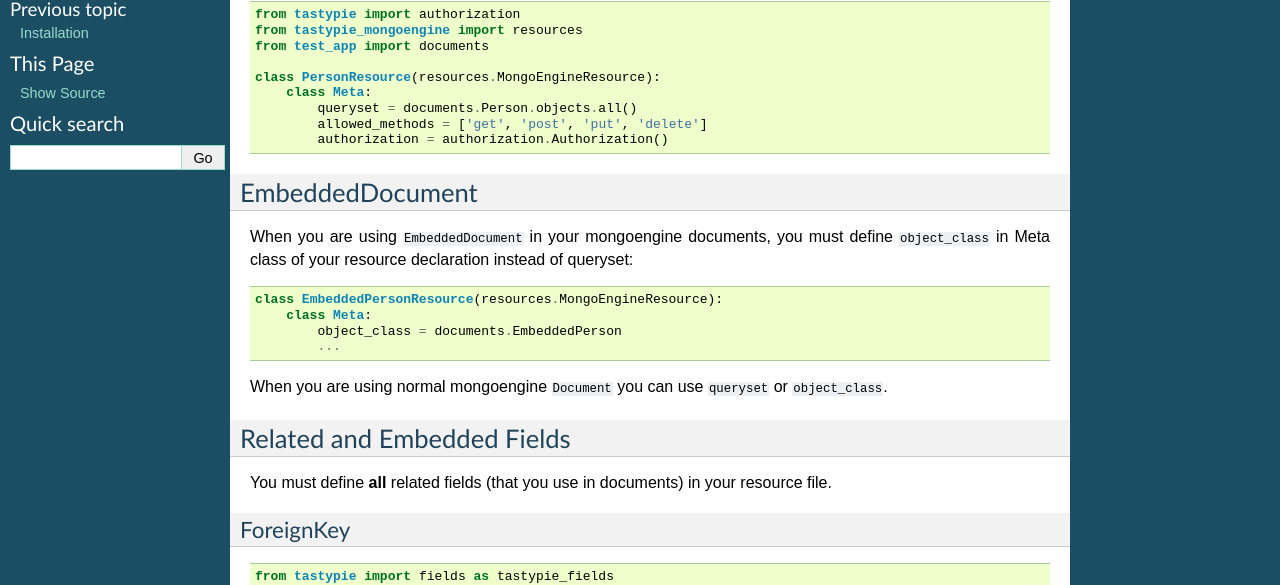
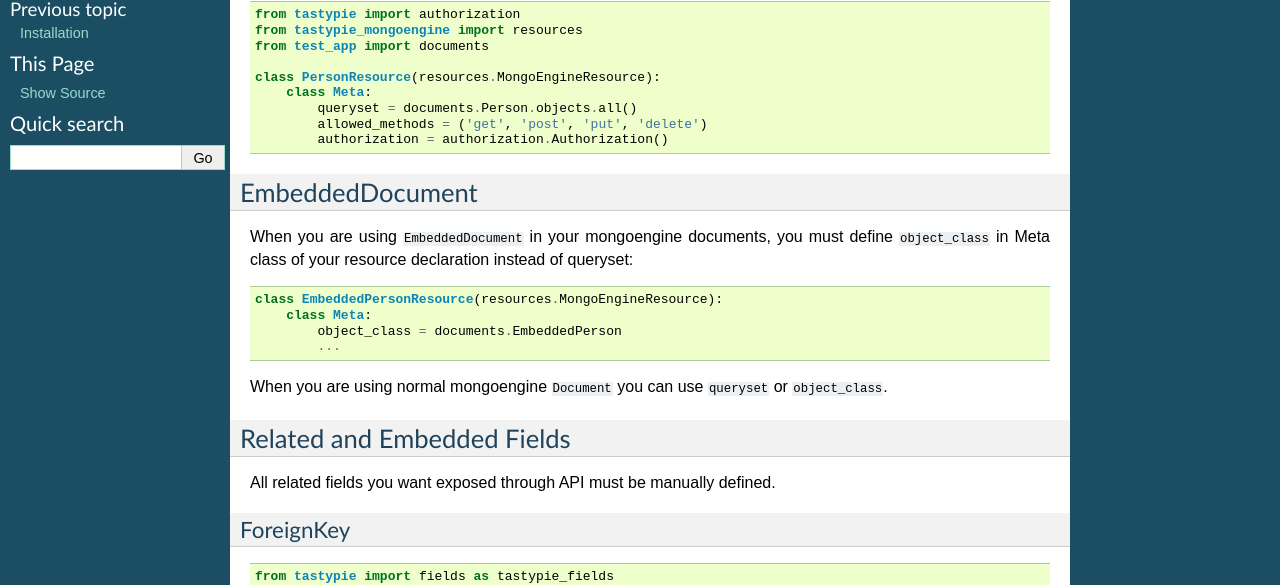
Before and after one commit to wlanslovenija/django-tastypie-mongoengine, a Sphinx documentation site: the page built from docs/usage.rst, in a window 1280 px wide. Shown: the part 246-831 px from the top of the page. Built offline with Sphinx 7.4.7, drawn with Linux system fonts in a browser that asks for light colours.

Commit message:
Documentation improvements, and some cosmetic fixes.

```diff
--- a/docs/installation.rst
+++ b/docs/installation.rst
@@ -18,7 +18,7 @@
         'tastypie_mongoengine',
     )
 
-You must also connect mongoengine_ to the database::
+You must also `connect mongoengine`_ to the database::
 
     import mongoengine
     mongoengine.connect('database')
--- a/docs/usage.rst
+++ b/docs/usage.rst
@@ -21,7 +21,7 @@
     class PersonResource(resources.MongoEngineResource):
         class Meta:
             queryset = documents.Person.objects.all()
-            allowed_methods = ['get', 'post', 'put', 'delete']
+            allowed_methods = ('get', 'post', 'put', 'delete')
             authorization = authorization.Authorization()
 
 EmbeddedDocument
@@ -40,7 +40,7 @@
 Related and Embedded Fields
 ===========================
 
-You must define **all** related fields (that you use in documents) in your resource file.
+All related fields you want exposed through API must be manually defined.
 
 ForeignKey
 ----------
```
Also changed, not shown: 1 other file.
